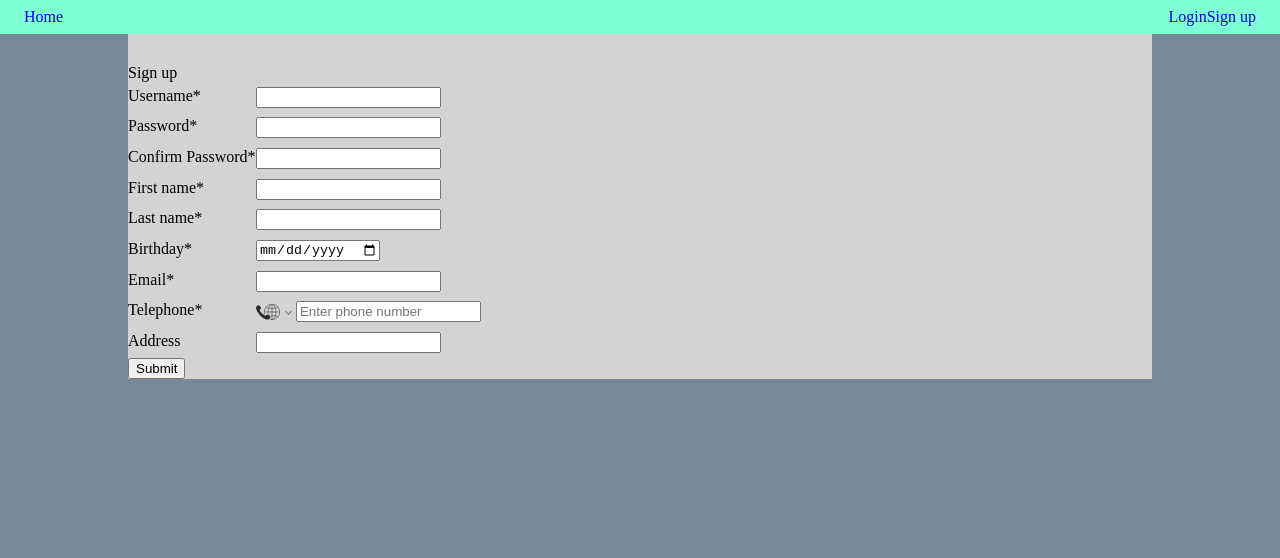
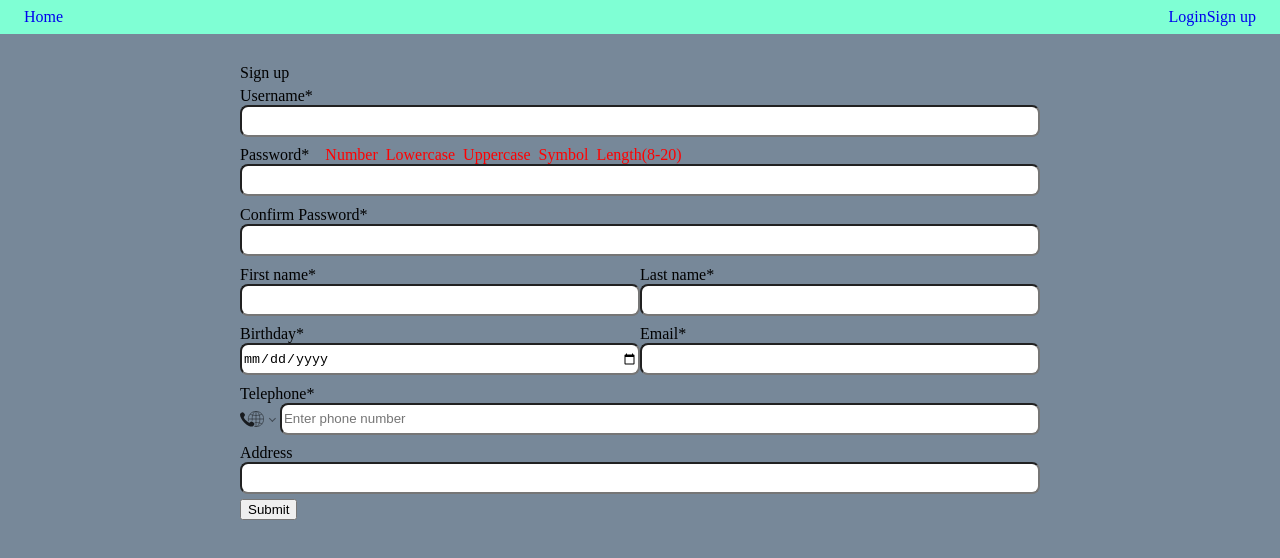
Before and after one commit to sunny-potato/digital_album, a React (Vite) app in the folder client/: page /signup in a window 1280 px wide. Shown: the top 558 px of the page. Built offline with nearby package versions, Linux system fonts and the light colour scheme.

Commit message:
change design of inputform and test inputform

```diff
--- a/client/src/Axios.ts
+++ b/client/src/Axios.ts
@@ -2,7 +2,7 @@ import axios from "axios";
 axios.defaults.baseURL = "http://localhost:8000";
 import { Buffer } from "buffer";
 import { Folder, Image } from "./Types/Folder";
-import { Login as login } from "Types/Login";
+import { Login as login, Signup as signup } from "Types/Login";
 
 // export async function getImage(fileName: string) {
 //   const response = await axios.get(
@@ -86,6 +86,12 @@ export async function validateLoginInfo(loginInfo: login) {
 
 //signup
 export async function checkUsernameAvailability(currentUsername: string) {
-  // console.log("current username : ", currentUsername);
   return await axios.get(`/signup?username=${currentUsername}`);
 }
+export async function createNewAccount(userInfo: {
+  login: login;
+  signup: signup;
+}) {
+  console.log(userInfo);
+  return await axios.post(`/signup/newuser`, userInfo);
+}
--- a/client/src/Pages/SignUp.tsx
+++ b/client/src/Pages/SignUp.tsx
@@ -1,6 +1,6 @@
 import { useState, useEffect } from "react";
 import { Signup, Login } from "../Types/Login";
-import { checkUsernameAvailability } from "../Axios";
+import { checkUsernameAvailability, createNewAccount } from "../Axios";
 import s from "../Styles/Signup.module.css";
 import { useFormInput } from "../Hooks/useFormInput";
 import PhoneInput from "react-phone-number-input";
@@ -23,17 +23,19 @@ function SignUp() {
   });
   const [isUsernameValid, setIsUsernameValid] = useState<boolean>(true);
   const [confirmPassword, setConfirmPassword] = useState<string>("");
+  const [isPasswordValid, setIsPasswordValid] = useState<boolean>(false);
+  const [passwordStrengthStatus, setPasswordStrengthStatus] = useState<
+    Record<string, boolean>
+  >({
+    number: false,
+    uppercase: false,
+    lowercase: false,
+    symbol: false,
+    length: false,
+  });
   const [isPasswordsMatched, setIsPasswordsMatched] = useState<boolean>(false);
   const [nationalNumber, setNationalNumber] = useState<E164Number>();
   const [isLoading, setIsLoading] = useState<boolean>(false);
-
-  // console.log(signupInfo);
-  // console.log(loginInfo);
-  // console.log(confirmPassword);
-  // console.log(nationalNumber);
-
-  // const usernameInput = useFormInput("");
-  // console.log(usernameInput);
 
   useEffect(() => {
     setSignupInfo({
@@ -59,17 +61,18 @@ function SignUp() {
   }
   function displayUsernameAvailability() {
     if (loginInfo.username.length === 0) {
-      return <div></div>;
+      return <span>{""}</span>;
     }
     if (loginInfo.username.length < 5 || loginInfo.username.length >= 15) {
-      return <div>username must be 5 to 15 characters </div>;
+      return <span className={s.warningNote}>must be 5 to 15 characters </span>;
     }
     if (loginInfo.username.length !== 0 && isUsernameValid) {
-      return <div className={s.successNote}> valid username</div>;
+      return <span className={s.successNote}> valid username</span>;
     }
     if (loginInfo.username.length !== 0 && !isUsernameValid) {
-      return <div className={s.warningNote}> invalid username</div>;
+      return <span className={s.warningNote}> invalid username</span>;
     }
+    return <span></span>;
   }
 
   function passwordHandler(currentPassword: string) {
@@ -81,12 +84,81 @@ function SignUp() {
   }
 
   function checkPasswordStrength(currentPassword: string) {
-    [...currentPassword].map((e) => console.log(e)); ////////////////////////
+    const numberRegex = new RegExp("(?=.*[0-9])");
+    const uppercaseRegex = new RegExp("(?=.*[A-Z])");
+    const lowercaseRegex = new RegExp("(?=.*[a-z])");
+    const specialcharacterRegex = new RegExp("(?=.*[$&+,:;=?@#|'<>.^*()%!-/])");
+    const lengthRegex = new RegExp("(?=\\S+$).{8,20}");
+    const isNumberIncluded = numberRegex.test(currentPassword);
+    const isUppercaseIncluded = uppercaseRegex.test(currentPassword);
+    const isLowercaseIncluded = lowercaseRegex.test(currentPassword);
+    const isSpecialcharacterIncluded =
+      specialcharacterRegex.test(currentPassword);
+    const isLengthValid = lengthRegex.test(currentPassword);
+    setPasswordStrengthStatus({
+      ...passwordStrengthStatus,
+      ["number"]: isNumberIncluded,
+      ["uppercase"]: isUppercaseIncluded,
+      ["lowercase"]: isLowercaseIncluded,
+      ["symbol"]: isSpecialcharacterIncluded,
+      ["length"]: isLengthValid,
+    });
+    if (
+      isNumberIncluded &&
+      isUppercaseIncluded &&
+      isLowercaseIncluded &&
+      isSpecialcharacterIncluded &&
+      isLengthValid
+    ) {
+      setIsPasswordValid(true);
+    } else {
+      setIsPasswordValid(false);
+    }
+  }
+  function displayPasswordStrength() {
+    return (
+      <span className={s.passwordCheckList}>
+        <span
+          style={{
+            color: passwordStrengthStatus.number ? "green" : "red",
+          }}
+        >
+          Number
+        </span>
+        <span
+          style={{
+            color: passwordStrengthStatus.lowercase ? "green" : "red",
+          }}
+        >
+          Lowercase
+        </span>
+        <span
+          style={{
+            color: passwordStrengthStatus.uppercase ? "green" : "red",
+          }}
+        >
+          Uppercase
+        </span>
+        <span
+          style={{
+            color: passwordStrengthStatus.symbol ? "green" : "red",
+          }}
+        >
+          Symbol
+        </span>
+        <span
+          style={{
+            color: passwordStrengthStatus.length ? "green" : "red",
+          }}
+        >
+          Length(8-20)
+        </span>
+      </span>
+    );
   }
 
   function matchPasswords(confirmPassword: string) {
     setConfirmPassword(confirmPassword);
-    console.log(confirmPassword === loginInfo.password ? true : false);
     if (confirmPassword === loginInfo.password) {
       setIsPasswordsMatched(true);
     } else {
@@ -97,13 +169,13 @@ function SignUp() {
 
   function displaypasswordsmatch() {
     if (confirmPassword.length === 0) {
-      return <div></div>;
+      return <span></span>;
     }
     if (confirmPassword.length !== 0 && isPasswordsMatched) {
-      return <div className={s.successNote}>passwords are matching</div>;
+      return <span className={s.successNote}>passwords are matching</span>;
     }
     if (confirmPassword.length !== 0 && !isPasswordsMatched) {
-      return <div className={s.warningNote}>passwords are not matching</div>;
+      return <span className={s.warningNote}>passwords are not matching</span>;
     }
   }
   function submitForm(event: React.FormEvent<HTMLFormElement>) {
@@ -112,10 +184,9 @@ function SignUp() {
       setIsLoading(true);
       const isAllRequirementsMet = checkRequirements();
       if (isAllRequirementsMet) {
-        //send all the data to server
+        // const userInfo =;
+        createNewAccount({ loginInfo, signupInfo });
         console.log("Submit");
-      } else {
-        console.log("all requirements is not met");
       }
     } else {
       setIsLoading(false);
@@ -123,7 +194,7 @@ function SignUp() {
   }
 
   function checkRequirements() {
-    if (isUsernameValid && isPasswordsMatched) {
+    if (isUsernameValid && isPasswordValid && isPasswordsMatched) {
       return true;
     } else {
       return false;
@@ -135,7 +206,10 @@ function SignUp() {
       <form className={s.formContainer} onSubmit={(event) => submitForm(event)}>
         <div>Sign up</div>
         <div className={s.signupInput}>
-          <div className={s.inputLabel}> Username*</div>
+          <div className={s.inputLabel}>
+            {" "}
+            Username* {displayUsernameAvailability()}
+          </div>
           <label htmlFor="username">
             <input
               type="text"
@@ -145,10 +219,12 @@ function SignUp() {
               onChange={(event) => usernameHandler(event.currentTarget.value)}
             />
           </label>
-          {displayUsernameAvailability()}
         </div>
         <div className={s.signupInput}>
-          <div className={s.inputLabel}> Password*</div>
+          <div className={s.inputLabel}>
+            Password*
+            {displayPasswordStrength()}
+          </div>
           <label htmlFor="password">
             <input
               type="text"
@@ -160,7 +236,10 @@ function SignUp() {
           </label>
         </div>
         <div className={s.signupInput}>
-          <div className={s.inputLabel}> Confirm Password*</div>
+          <div className={s.inputLabel}>
+            {" "}
+            Confirm Password* {displaypasswordsmatch()}
+          </div>
           <label htmlFor="confirmPassword">
             <input
               type="password"
@@ -170,8 +249,8 @@ function SignUp() {
               onChange={(event) => matchPasswords(event.currentTarget.value)}
             />
           </label>
-          {displaypasswordsmatch()}
         </div>
+        <div className={s.signupWrapperContainer}>
           <div className={s.signupInput}>
             <div className={s.inputLabel}> First name*</div>
             <label htmlFor="firstName">
@@ -206,6 +285,8 @@ function SignUp() {
               />
             </label>
           </div>
+        </div>
+        <div className={s.signupWrapperContainer}>
           <div className={s.signupInput}>
             <div className={s.inputLabel}> Birthday*</div>
             <label className={s.inputNameForm} htmlFor="birthday">
@@ -240,6 +321,7 @@ function SignUp() {
               />
             </label>
           </div>
+        </div>
         <div className={s.signupInput}>
           <div className={s.inputLabel}> Telephone*</div>
           <PhoneInput
--- a/client/src/Styles/Signup.module.css
+++ b/client/src/Styles/Signup.module.css
@@ -1,28 +1,36 @@
 .signupContainer {
   height: 100vh;
   background-color: lightslategray;
-  /* display: flex; */
-  /* justify-content: center; */
-  /* align-items: center; */
 }
 
 .formContainer {
   width: 80%;
+  max-width: 50rem;
   margin: auto;
-  padding-top: 4em;
-  background-color: lightgray;
+  padding-top: 4rem;
+}
+.signupWrapperContainer {
+  display: flex;
+}
+.signupWrapperContainer div {
+  width: 50%;
 }
 
 .signupInput {
-  display: flex;
-  padding: 0.3em 0;
+  padding: 0.3rem 0;
 }
 
-.inputLabel {
-  /* background-color: red; */
-  width: 8em;
+.signupInput input {
+  width: 100%;
+  height: 2rem;
+  border-radius: 0.5rem;
 }
 
+.passwordCheckList,
+.passwordCheckList span {
+  /* background-color: lightpink; */
+  padding-left: 0.5rem;
+}
 .warningNote {
   color: red;
 }
```
Also changed, not shown: 2 other files (tests, documents, lock files or other folders). Lines whose indentation alone changed are shown as unchanged.
